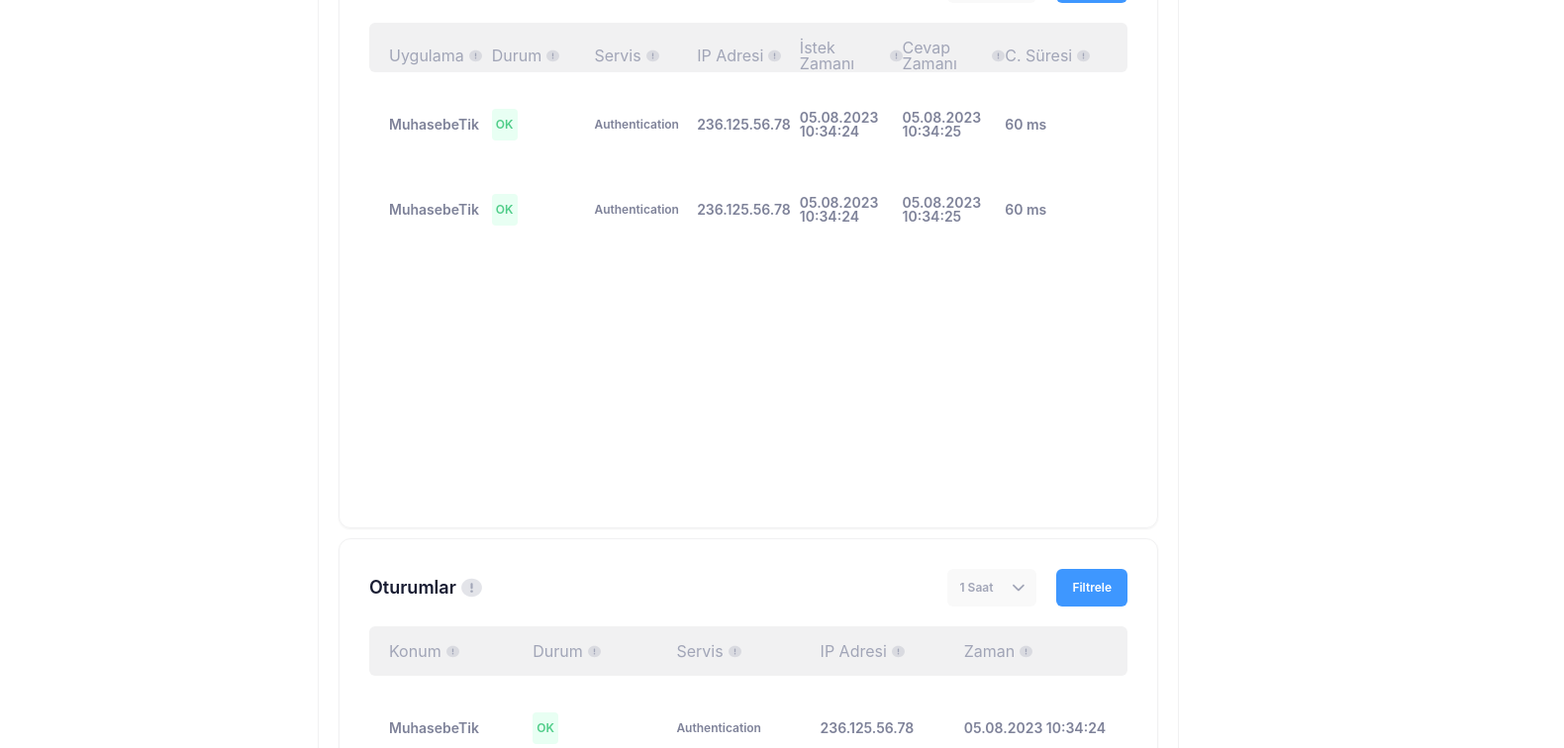
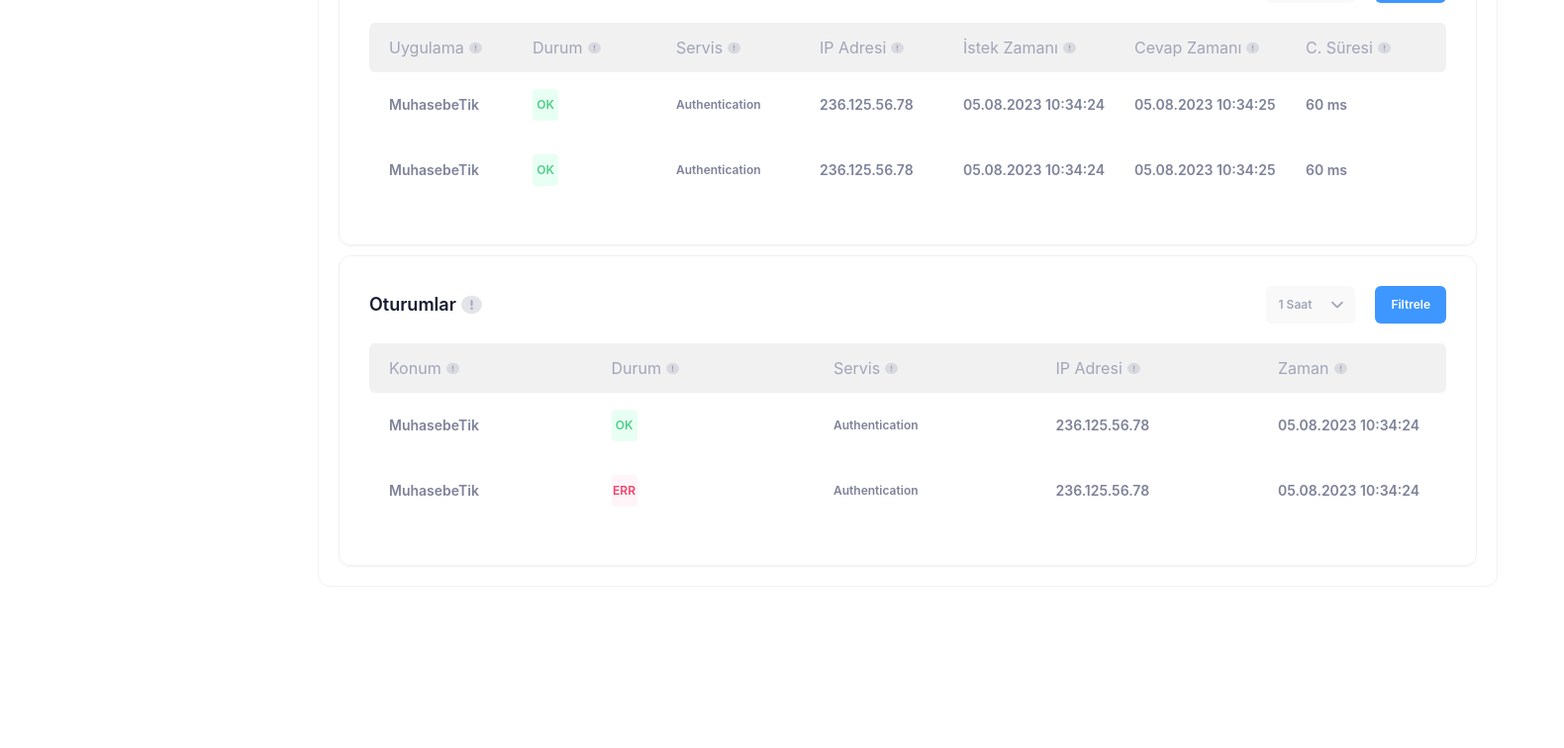
Before and after one commit to Tahckn/unlem-bilisim, a Vue app: page /apps/user-detail in a window 1280 px wide. Shown: the part 1080-1836 px from the top of the page at 99% size, 1580 px wide, since content can reach past the window. After the commit the page ends 1673 px from the top, so only its background shows below. Built offline with nearby package versions, Linux system fonts and the light colour scheme; no server answers.

Commit message:
responsivity for right sidebar, session widget, whishlist widget

```diff
--- a/src/components/AppsSidebarRight.vue
+++ b/src/components/AppsSidebarRight.vue
@@ -2,9 +2,9 @@
 <template >
     <!-- Web  -->
     <Transition>
-        <div v-show="isActive" class="fixed top-0 right-0 mt-[65px] bg-background h-screen border-l border-[#F1F1F2]">
-            <aside class="w-[68px] px-[10px] py-[20px]">
-                <div class="flex gap-y-[10px] flex-col">
+        <div  class="fixed md:w-[68px] bottom-0 left-0 md:top-0 md:right-0 md:mt-[65px] md:left-auto w-screen bg-background md:h-screen md:border-t-0 border-t border-[#F1F1F2]">
+            <aside class="px-[12px] py-[10px] md:py-[20px]">
+                <div class="flex gap-y-[10px] justify-between flex-row md:flex-col">
                     <img class="p-[8px]" src="/assets/icons/calendar.svg" alt="calendar">
                     <img class="p-[8px]" src="/assets/icons/users.svg" alt="calendar">
                     <img class="p-[8px]" src="/assets/icons/cube.svg" alt="calendar">
@@ -13,53 +13,9 @@
             </aside>
         </div>
     </Transition>
-    <Transition>
-        <div v-show="!isActive" class="fixed top-[10%] right-[35px]">
-            <button @click="toggleNav"
-                class="border cursor-pointer border-[#181C32] top-12 bg-[#181C32] rounded-l-[6px]  h-8 w-8 flex items-center absolute p-[5px] ">
-                <img class="py-1.5 pr-[1px] pl-2" src="/assets/icons/arrow-left.svg" alt="back">
-            </button>
-        </div>
-    </Transition>
+
 </template>
 
 <script setup lang="ts">
-import { ref, onMounted, onBeforeUnmount } from 'vue';
 
-const isActive = ref(true);
-const openedManually = ref(false);
-
-const toggleNav = () => {
-    if (!isActive.value) {
-        // Sidebar is closed, open it manually
-        isActive.value = true;
-        openedManually.value = true;
-    } else {
-        // Sidebar is open, toggle it
-        isActive.value = !isActive.value;
-    }
-};
-
-const checkWindowWidth = () => {
-    if (window.innerWidth < 768 && !openedManually.value) {
-        // Close the sidebar only if it wasn't opened manually
-        isActive.value = false;
-    } else if (window.innerWidth >= 768) {
-        // Open the sidebar if the window width is above or equal to 768px
-        isActive.value = true;
-    }
-};
-
-// Add event listeners when the component is mounted and remove them when unmounted
-onMounted(() => {
-    checkWindowWidth(); // Initial check
-
-    // Add a window resize event listener
-    window.addEventListener('resize', checkWindowWidth);
-});
-
-onBeforeUnmount(() => {
-    // Remove the window resize event listener when the component is unmounted
-    window.removeEventListener('resize', checkWindowWidth);
-});
 </script>
--- a/src/components/widgets/AppListWidget.vue
+++ b/src/components/widgets/AppListWidget.vue
@@ -1,7 +1,7 @@
 <template>
     <!-- Search Section  -->
     <div>
-        <div class="flex flex-col md:flex-row gap-y-[12px] justify-between px-[20px] pt-[20px] items-center">
+        <div class="flex flex-col md:flex-row gap-y-[12px] justify-between px-[10px] md:px-[20px] pt-[20px] items-center">
             <input class="bg-[#F9F9F9] w-full min-w-[165px] md:w-auto lg:w-[279px] px-[12px] h-[38px]" type="text"
                 placeholder="Ara" name="search" id="search">
             <div
@@ -13,7 +13,7 @@
             </div>
         </div>
     </div>
-    <div class="mx-auto w-full p-[20px] shadow-sm rounded-[12px] flex flex-col gap-y-[20px]">
+    <div class="mx-auto w-full px-[10px] md:px-[20px] py-[20px] shadow-sm rounded-[12px] flex flex-col gap-y-[20px]">
         <!-- Cards -->
         <div class="grid grid-cols-1 gap-y-[30px] md:grid-cols-2 lg:grid-cols-3 gap-x-[30px]">
             <div v-for="i in 3">
--- a/src/components/widgets/AppsSessionsWidget.vue
+++ b/src/components/widgets/AppsSessionsWidget.vue
@@ -1,14 +1,14 @@
 <template>
     <section
-        class="px-[30px] pb-[42px] pt-[30px] gap-y-[20px] flex flex-col w-full h-[600px] shadow-sm border border-[#F1F1F2] rounded-xl">
+        class="px-[30px] pb-[42px] pt-[30px] gap-y-[20px] flex flex-col w-full h-auto shadow-sm border border-[#F1F1F2] rounded-xl">
         <!-- header  -->
         <div class="flex items-center">
             <div class="flex gap-x-[5px] items-center justify-center">
-                <h2 class="text-[#181C32] text-[18px] font-semibold leading-[16px]">Oturumlar</h2>
+                <h2 class="text-[#181C32] text-[14px] leading-[12px]  md:text-[18px] font-semibold md:leading-[16px]">Oturumlar</h2>
                 <img src="/assets/icons/attention.svg" alt="attention">
             </div>
-            <div class="ml-auto flex flex-row gap-x-[20px]">
-                <button class="rounded-md px-[12px] flex items-center gap-x-[20px] py-[13px] bg-[#F9F9F9]">
+            <div class="ml-auto whitespace-nowrap flex flex-row  gap-x-[15px] md:gap-x-[20px]">
+                <button class="rounded-md px-[8px] md:px-[12px] flex items-center gap-x-[12px] md:gap-x-[20px] py-[9px] md:py-[13px] bg-[#F9F9F9]">
                     <p class="text-[#A1A5B7] text-[12px] font-semibold leading-[12px]">1 Saat</p>
                     <img src="/assets/icons/arrow-down.svg" alt="arrow-down">
                 </button>
@@ -18,47 +18,56 @@
             </div>
         </div>
         <!-- Table Header  -->
+        <div class="overflow-x-auto w-full">
             <div
-            class="grid grid-cols-5 grid-ga w-full text-[#A1A5B7] py-[17px] px-[20px] rounded-md h-[50px] bg-[#F1F1F2] text-[16px] font-semibold leading-[16px]">
-            <div class="flex items-center gap-x-[5px]">
+                class="flex sticky top-0 flex-row min-w-fit whitespace-nowrap justify-between gap-x-[23px] w-full text-[#A1A5B7] py-[17px] px-[20px] rounded-md h-[50px] bg-[#F1F1F2] text-[16px] font-semibold leading-[16px]">
+                <div class="flex items-center min-w-[122px] gap-x-[5px] flex-shrink-0">
                     <p>Konum</p>
                     <img src="/assets/icons/attention.svg" class="w-[13px] h-[13px]" alt="attention">
                 </div>
-            <div class="flex items-center gap-x-[5px]">
+                <div class="flex items-center min-w-[122px] gap-x-[5px] flex-shrink-0">
                     <p>Durum</p>
                     <img src="/assets/icons/attention.svg" class="w-[13px] h-[13px]" alt="attention">
                 </div>
-            <div class="flex items-center gap-x-[5px]">
+                <div class="flex items-center min-w-[122px] gap-x-[5px] flex-shrink-0">
                     <p>Servis</p>
                     <img src="/assets/icons/attention.svg" class="w-[13px] h-[13px]" alt="attention">
                 </div>
-            <div class="flex items-center gap-x-[5px]">
+                <div class="flex items-center min-w-[122px] gap-x-[5px] flex-shrink-0">
                     <p>IP Adresi</p>
                     <img src="/assets/icons/attention.svg" class="w-[13px] h-[13px]" alt="attention">
                 </div>
-            <div class="flex items-center gap-x-[5px]">
-                <p> Zaman</p>
+                <div class="flex items-center min-w-[150px] gap-x-[5px] flex-shrink-0">
+                    <p>Zaman</p>
                     <img src="/assets/icons/attention.svg" class="w-[13px] h-[13px]" alt="attention">
                 </div>
             </div>
-
-        <div class="py-[17px] px-[20px] place-items-center justify-items-stretch grid grid-cols-5">
-            <p class="text-[#7E8299] font-semibold leading-[14px] text-[14px]">MuhasebeTik</p>
+            <!-- Table Content 1-->
+            <div
+                class="py-[17px] px-[20px] place-items-center whitespace-nowrap justify-items-stretch flex flex-row justify-between flex-shrink-0 gap-x-[23px] w-full">
+                <p class="text-[#7E8299] min-w-[122px] font-semibold leading-[14px] text-[14px]">MuhasebeTik</p>
+                <div class="min-w-[122px]">
                     <p
                         class="text-success font-semibold leading-[12px] h-[32px] w-[26px]  flex justify-center items-center rounded-[4px] bg-[#E8FFF3] text-[12px]">
                         OK</p>
-            <p class="text-[#7E8299] font-semibold leading-[12px] text-[12px]">Authentication</p>
-            <p class="text-[#7E8299] font-semibold leading-[14px] text-[14px]">236.125.56.78</p>
-            <p class="text-[#7E8299] font-semibold leading-[14px] text-[14px]">05.08.2023 10:34:24</p>
                 </div>
-        <div class="py-[17px] px-[20px] place-items-center justify-items-stretch grid grid-cols-5">
-            <p class="text-[#7E8299] font-semibold leading-[14px] text-[14px]">MuhasebeTik</p>
+                <p class="text-[#7E8299] min-w-[122px] font-semibold leading-[12px] text-[12px]">Authentication</p>
+                <p class="text-[#7E8299] min-w-[122px] font-semibold leading-[14px] text-[14px]">236.125.56.78</p>
+                <p class="text-[#7E8299] min-w-[150px] font-semibold leading-[14px] text-[14px]">05.08.2023 10:34:24</p>
+            </div>
+            <!-- Table Content 2-->
+            <div
+                class="py-[17px] px-[20px] place-items-center whitespace-nowrap justify-items-stretch flex flex-row justify-between flex-shrink-0 gap-x-[23px] w-full">
+                <p class="text-[#7E8299] min-w-[122px] font-semibold leading-[14px] text-[14px]">MuhasebeTik</p>
+                <div class="min-w-[122px]">
                     <p
-                class="text-danger bg-[#FFF5F8] font-semibold leading-[12px] h-[32px] w-[26px]  flex justify-center items-center rounded-[4px]  text-[12px]">
+                        class="text-danger font-semibold leading-[12px] h-[32px] w-[26px]  flex justify-center items-center rounded-[4px] bg-[#FFF5F8] text-[12px]">
                         ERR</p>
-            <p class="text-[#7E8299] font-semibold leading-[12px] text-[12px]">Authentication</p>
-            <p class="text-[#7E8299] font-semibold leading-[14px] text-[14px]">236.125.56.78</p>
-            <p class="text-[#7E8299] font-semibold leading-[14px] text-[14px]">05.08.2023 10:34:24</p>
+                </div>
+                <p class="text-[#7E8299] min-w-[122px] font-semibold leading-[12px] text-[12px]">Authentication</p>
+                <p class="text-[#7E8299] min-w-[122px] font-semibold leading-[14px] text-[14px]">236.125.56.78</p>
+                <p class="text-[#7E8299] min-w-[150px] font-semibold leading-[14px] text-[14px]">05.08.2023 10:34:24</p>
+            </div>
         </div>
     </section>
 </template>
--- a/src/components/widgets/AppsWhislistWidget.vue
+++ b/src/components/widgets/AppsWhislistWidget.vue
@@ -1,14 +1,14 @@
 <template>
     <section
-        class="px-[30px] pb-[42px] pt-[30px] gap-y-[20px] flex flex-col w-full h-[600px] shadow-sm border border-[#F1F1F2] rounded-xl">
+        class="px-[20px] md:px-[30px] pb-[42px] pt-[30px] gap-y-[20px] flex flex-col w-full h-auto shadow-sm border border-[#F1F1F2] rounded-xl">
         <!-- header  -->
         <div class="flex items-center">
             <div class="flex gap-x-[5px] items-center justify-center">
-                <h2 class="text-[#181C32] text-[18px] font-semibold leading-[16px]">İstekler</h2>
+                <h2 class="text-[#181C32] text-[14px] leading-[12px]  md:text-[18px] font-semibold md:leading-[16px]">İstekler</h2>
                 <img src="/assets/icons/attention.svg" alt="attention">
             </div>
-            <div class="ml-auto flex flex-row gap-x-[20px]">
-                <button class="rounded-md px-[12px] flex items-center gap-x-[20px] py-[13px] bg-[#F9F9F9]">
+            <div class="ml-auto whitespace-nowrap flex flex-row  gap-x-[15px] md:gap-x-[20px]">
+                <button class="rounded-md px-[8px] md:px-[12px] flex items-center gap-x-[12px] md:gap-x-[20px] py-[9px] md:py-[13px] bg-[#F9F9F9]">
                     <p class="text-[#A1A5B7] text-[12px] font-semibold leading-[12px]">1 Saat</p>
                     <img src="/assets/icons/arrow-down.svg" alt="arrow-down">
                 </button>
@@ -18,59 +18,69 @@
             </div>
         </div>
         <!-- Table Header  -->
+        <div class="overflow-x-auto w-full">
             <div
-            class="grid grid-cols-7 grid-ga w-full text-[#A1A5B7] py-[17px] px-[20px] rounded-md h-[50px] bg-[#F1F1F2] text-[16px] font-semibold leading-[16px]">
-            <div class="flex items-center gap-x-[5px]">
+                class="flex sticky top-0 flex-row min-w-fit whitespace-nowrap justify-between gap-x-[23px] w-full text-[#A1A5B7] py-[17px] px-[20px] rounded-md h-[50px] bg-[#F1F1F2] text-[16px] font-semibold leading-[16px]">
+                <div class="flex items-center min-w-[122px] gap-x-[5px] flex-shrink-0">
                     <p>Uygulama</p>
                     <img src="/assets/icons/attention.svg" class="w-[13px] h-[13px]" alt="attention">
                 </div>
-            <div class="flex items-center gap-x-[5px]">
+                <div class="flex items-center min-w-[122px] gap-x-[5px] flex-shrink-0">
                     <p>Durum</p>
                     <img src="/assets/icons/attention.svg" class="w-[13px] h-[13px]" alt="attention">
                 </div>
-            <div class="flex items-center gap-x-[5px]">
+                <div class="flex items-center min-w-[122px] gap-x-[5px] flex-shrink-0">
                     <p>Servis</p>
                     <img src="/assets/icons/attention.svg" class="w-[13px] h-[13px]" alt="attention">
                 </div>
-            <div class="flex items-center gap-x-[5px]">
+                <div class="flex items-center min-w-[122px] gap-x-[5px] flex-shrink-0">
                     <p>IP Adresi</p>
                     <img src="/assets/icons/attention.svg" class="w-[13px] h-[13px]" alt="attention">
                 </div>
-            <div class="flex items-center gap-x-[5px]">
+                <div class="flex items-center min-w-[150px] gap-x-[5px] flex-shrink-0">
                     <p>İstek Zamanı</p>
                     <img src="/assets/icons/attention.svg" class="w-[13px] h-[13px]" alt="attention">
                 </div>
-            <div class="flex items-center gap-x-[5px]">
+                <div class="flex items-center min-w-[150px] gap-x-[5px] flex-shrink-0">
                     <p>Cevap Zamanı</p>
                     <img src="/assets/icons/attention.svg" class="w-[13px] h-[13px]" alt="attention">
                 </div>
-            <div class="flex items-center gap-x-[5px]">
+                <div class="flex items-center min-w-[122px] gap-x-[5px] flex-shrink-0">
                     <p>C. Süresi</p>
                     <img src="/assets/icons/attention.svg" class="w-[13px] h-[13px]" alt="attention">
                 </div>
             </div>
 
-        <div class="py-[17px] px-[20px] place-items-center justify-items-stretch grid grid-cols-7">
-            <p class="text-[#7E8299] font-semibold leading-[14px] text-[14px]">MuhasebeTik</p>
+            <!-- Table Content 1-->
+            <div
+                class="py-[17px] px-[20px] place-items-center whitespace-nowrap justify-items-stretch flex flex-row justify-between flex-shrink-0 gap-x-[23px] w-full">
+                <p class="text-[#7E8299] min-w-[122px] font-semibold leading-[14px] text-[14px]">MuhasebeTik</p>
+                <div class="min-w-[122px]">
                     <p
                         class="text-success font-semibold leading-[12px] h-[32px] w-[26px]  flex justify-center items-center rounded-[4px] bg-[#E8FFF3] text-[12px]">
                         OK</p>
-            <p class="text-[#7E8299] font-semibold leading-[12px] text-[12px]">Authentication</p>
-            <p class="text-[#7E8299] font-semibold leading-[14px] text-[14px]">236.125.56.78</p>
-            <p class="text-[#7E8299] font-semibold leading-[14px] text-[14px]">05.08.2023 10:34:24</p>
-            <p class="text-[#7E8299] font-semibold leading-[14px] text-[14px]">05.08.2023 10:34:25</p>
-            <p class="text-[#7E8299] font-semibold leading-[14px] text-[14px]">60 ms</p>
                 </div>
-        <div class="py-[17px] px-[20px] place-items-center justify-items-stretch grid grid-cols-7">
-            <p class="text-[#7E8299] font-semibold leading-[14px] text-[14px]">MuhasebeTik</p>
+                <p class="text-[#7E8299] min-w-[122px] font-semibold leading-[12px] text-[12px]">Authentication</p>
+                <p class="text-[#7E8299] min-w-[122px] font-semibold leading-[14px] text-[14px]">236.125.56.78</p>
+                <p class="text-[#7E8299] min-w-[150px] font-semibold leading-[14px] text-[14px]">05.08.2023 10:34:24</p>
+                <p class="text-[#7E8299] min-w-[150px] font-semibold leading-[14px] text-[14px]">05.08.2023 10:34:25</p>
+                <p class="text-[#7E8299] min-w-[122px] font-semibold leading-[14px] text-[14px]">60 ms</p>
+            </div>
+            <!-- Table Content 2-->
+            <div
+                class="py-[17px] px-[20px] place-items-center whitespace-nowrap justify-items-stretch flex flex-row justify-between flex-shrink-0 gap-x-[23px] w-full">
+                <p class="text-[#7E8299] min-w-[122px] font-semibold leading-[14px] text-[14px]">MuhasebeTik</p>
+                <div class="min-w-[122px]">
                     <p
                         class="text-success font-semibold leading-[12px] h-[32px] w-[26px]  flex justify-center items-center rounded-[4px] bg-[#E8FFF3] text-[12px]">
                         OK</p>
-            <p class="text-[#7E8299] font-semibold leading-[12px] text-[12px]">Authentication</p>
-            <p class="text-[#7E8299] font-semibold leading-[14px] text-[14px]">236.125.56.78</p>
-            <p class="text-[#7E8299] font-semibold leading-[14px] text-[14px]">05.08.2023 10:34:24</p>
-            <p class="text-[#7E8299] font-semibold leading-[14px] text-[14px]">05.08.2023 10:34:25</p>
-            <p class="text-[#7E8299] font-semibold leading-[14px] text-[14px]">60 ms</p>
+                </div>
+                <p class="text-[#7E8299] min-w-[122px] font-semibold leading-[12px] text-[12px]">Authentication</p>
+                <p class="text-[#7E8299] min-w-[122px] font-semibold leading-[14px] text-[14px]">236.125.56.78</p>
+                <p class="text-[#7E8299] min-w-[150px] font-semibold leading-[14px] text-[14px]">05.08.2023 10:34:24</p>
+                <p class="text-[#7E8299] min-w-[150px] font-semibold leading-[14px] text-[14px]">05.08.2023 10:34:25</p>
+                <p class="text-[#7E8299] min-w-[122px] font-semibold leading-[14px] text-[14px]">60 ms</p>
+            </div>
         </div>
     </section>
 </template>
--- a/src/router/index.ts
+++ b/src/router/index.ts
@@ -28,6 +28,7 @@
       name: "/islemler",
       component: () => import("../views/apps/AppsMyTransactions.vue"),
     },
+    { path: '/', redirect: '/apps' }
   ],
 });
 
```
Lines whose indentation alone changed are shown as unchanged.
